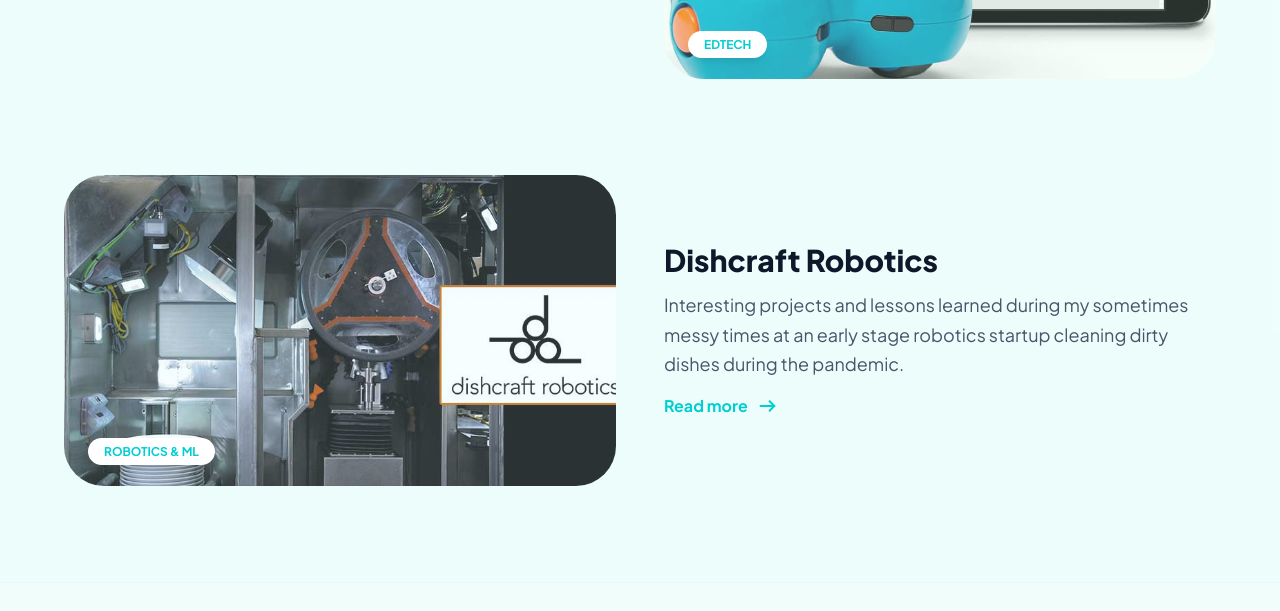
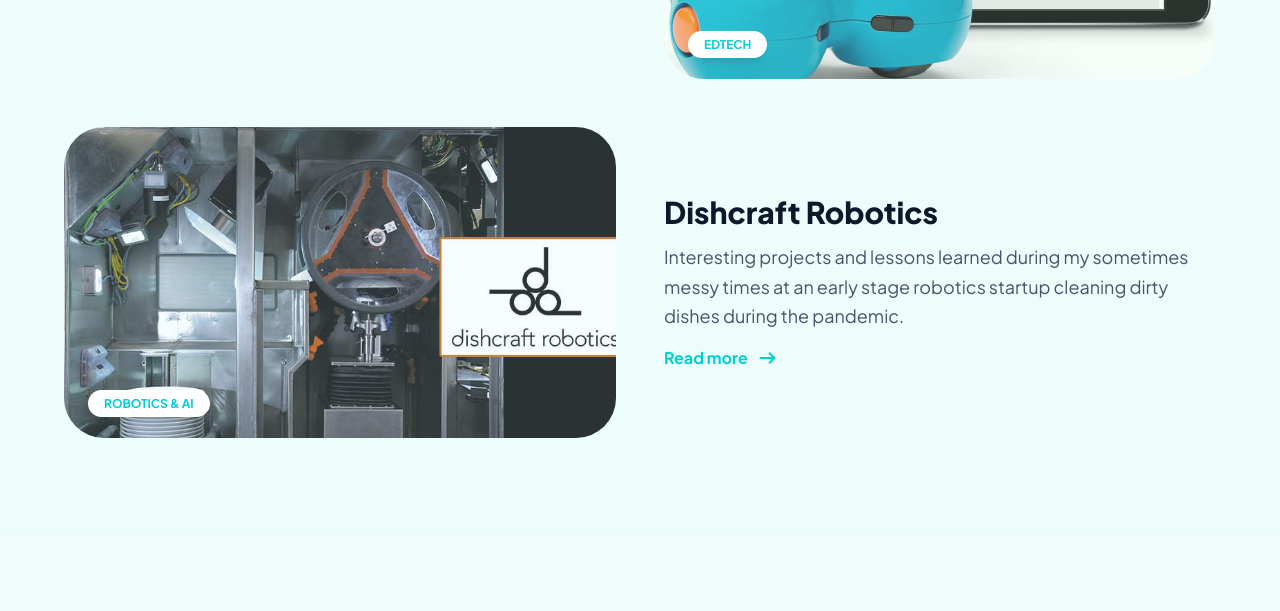
Before and after one commit to mo-johnny/portfolio, a plain HTML site: page work-projects.html in a window 1280 px wide. Shown: the part 939-1550 px from the top of the page. Drawn offline with nearby package versions, Linux system fonts and the light colour scheme.

Commit message:
Updated dishcraft image

```diff
--- a/work-projects.html
+++ b/work-projects.html
@@ -112,12 +112,12 @@
 
 <!-- Dishcraft (3rd, Image Left, Text Right) -->
   <a href="dishcraft.html" class="group cursor-pointer grid md:grid-cols-2 gap-12 items-center col-span-2 text-inherit no-underline">
-<div class="group cursor-pointer grid md:grid-cols-2 gap-12 items-center col-span-2 md:mt-12">
+<div class="group cursor-pointer grid md:grid-cols-2 gap-12 items-center col-span-2">
 <div class="relative rounded-[2.5rem] overflow-hidden aspect-video bg-cyan-100 transition-transform duration-500 group-hover:-translate-y-2">
-<img class="w-full h-full object-cover opacity-80 group-hover:opacity-100 transition-opacity" data-alt="Dishcraft dish scrubber" src="IMAGES/dishcraft01.jpg"  />
+<img class="w-full h-full object-cover opacity-80 group-hover:opacity-100 transition-opacity" data-alt="Dishcraft dish scrubber" src="images/dishcraft01.jpg"  />
 <div class="absolute inset-0 bg-gradient-to-t from-primary/40 to-transparent opacity-0 group-hover:opacity-100 transition-opacity"></div>
 <div class="absolute bottom-6 left-6">
-<span class="bg-white px-4 py-1.5 rounded-full text-xs font-bold text-primary uppercase shadow-lg"  >ROBOTICS & ML</span>
+<span class="bg-white px-4 py-1.5 rounded-full text-xs font-bold text-primary uppercase shadow-lg"  >ROBOTICS & AI</span>
 </div>
 </div>
 <div>
```
